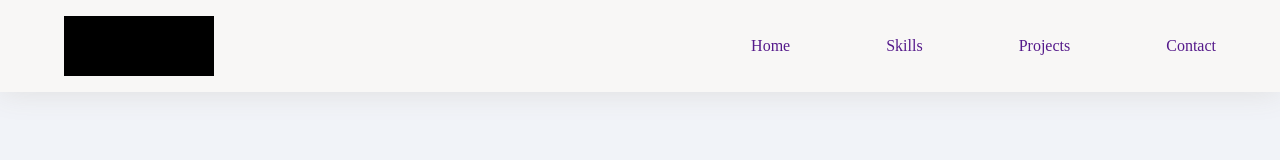
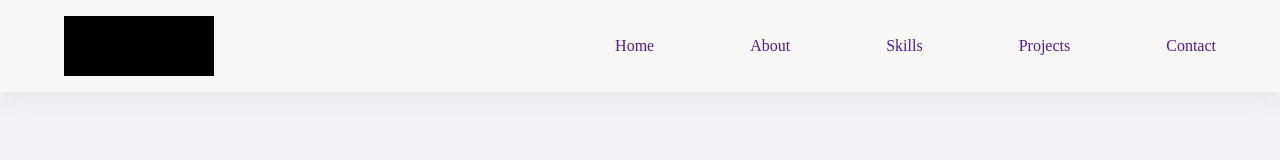
Before and after one commit to dlsntos/dean-santos-dev-portfolio, a React (Vite) app: page / in a window 1280 px wide. Shown: the top 160 px of the page. Built offline with nearby package versions, Linux system fonts and the light colour scheme.

Commit message:
feat(Header): add about nav link

```diff
--- a/src/features/Header/Header.jsx
+++ b/src/features/Header/Header.jsx
@@ -7,6 +7,9 @@ function Header() {
         <ul>
           <li>
             <a href="">Home</a>
+          </li>
+          <li>
+            <a href="">About</a>
           </li>
           <li>
             <a href="">Skills</a>
```
